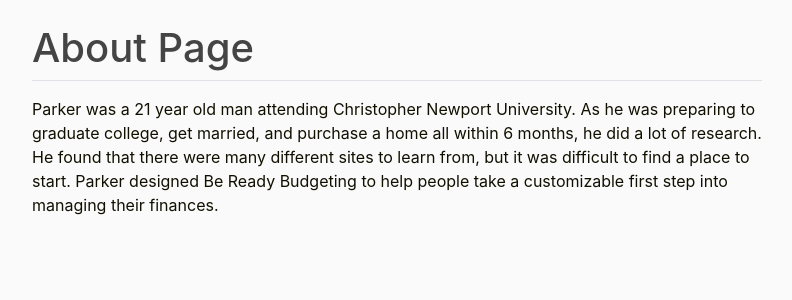
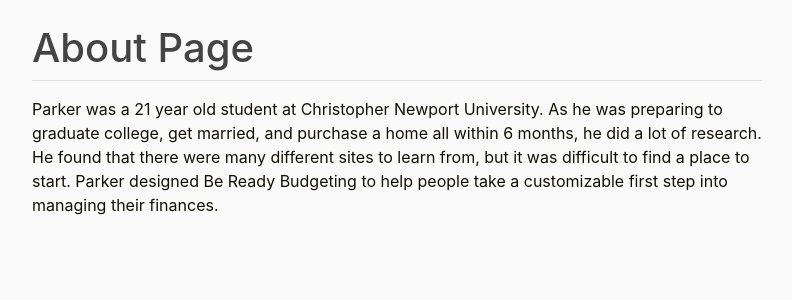
Before and after one commit to parkerhavens/BeReadyBudgeting, a Django app: page /about/ in a window 1280 px wide. Shown: the part 56-356 px from the top of the page, without its empty margins (53-845 px from the left). Run offline with Django 3.2, Linux system fonts and the light colour scheme; some libraries are stand-ins or nearby versions.

Commit message:
fixed about

```diff
--- a/walkthrough/templates/walkthrough/about.html
+++ b/walkthrough/templates/walkthrough/about.html
@@ -2,6 +2,6 @@
 {% block content %}
     <h1>About Page</h1>
     <div class="border-top pt-3">
-        <p>Parker was a 21 year old man attending Christopher Newport University. As he was preparing to graduate college, get married, and purchase a home all within 6 months, he did a lot of research. He found that there were many different sites to learn from, but it was difficult to find a place to start. Parker designed Be Ready Budgeting to help people take a customizable first step into managing their finances.</p>
+        <p>Parker was a 21 year old student at Christopher Newport University. As he was preparing to graduate college, get married, and purchase a home all within 6 months, he did a lot of research. He found that there were many different sites to learn from, but it was difficult to find a place to start. Parker designed Be Ready Budgeting to help people take a customizable first step into managing their finances.</p>
     </div>
 {% endblock content %}
```
